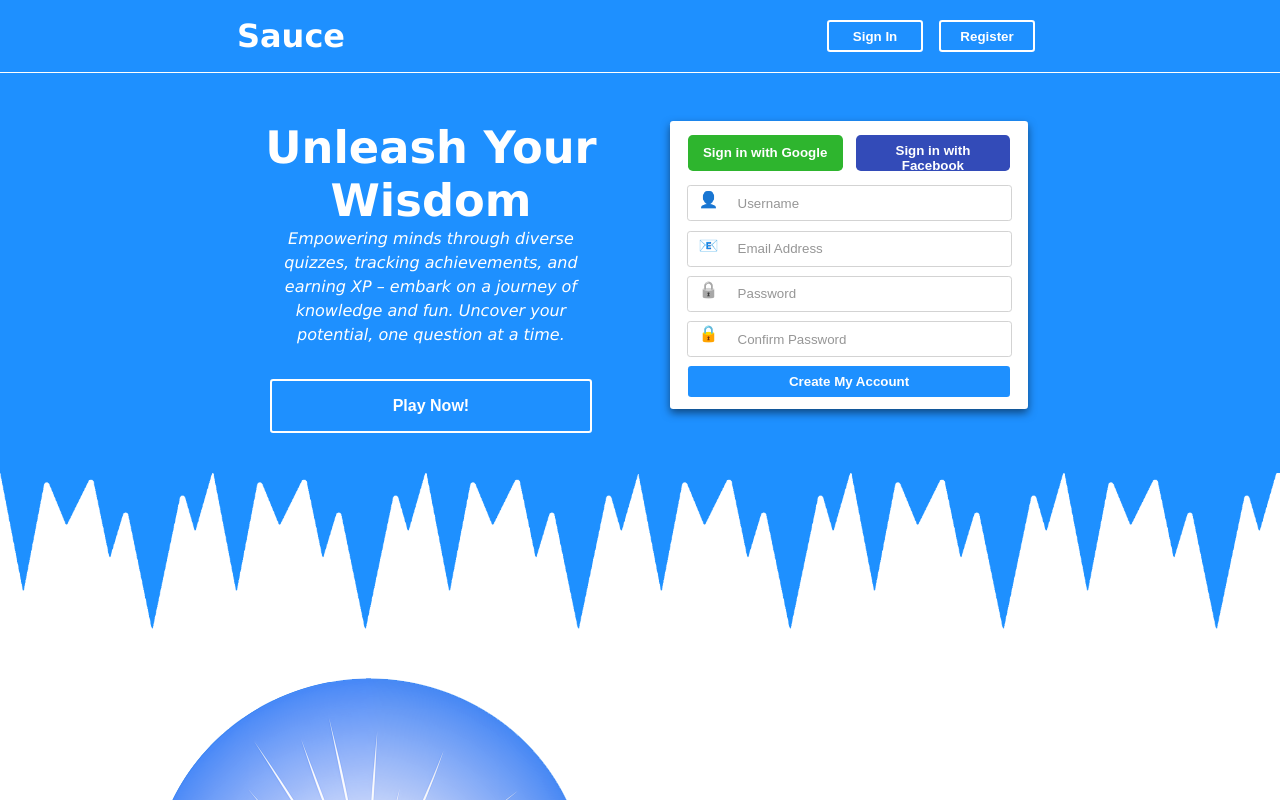
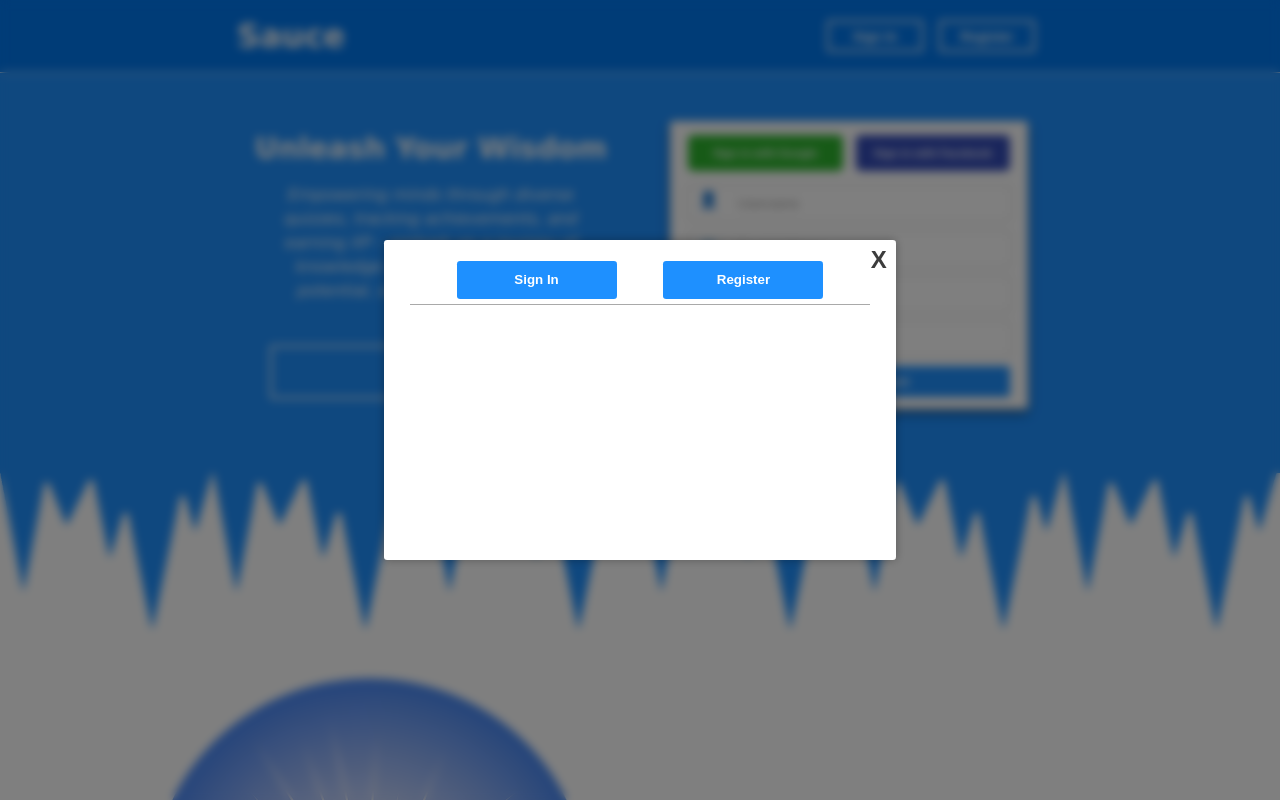
Before and after one commit to GJMattia/Q-CLIENT, a React (Vite) app: page /sauce in a window 1280 px wide. Both pictures are taken after a click on the button "Sign In". Shown: the top 800 px of the page. Built offline with nearby package versions, Linux system fonts and the light colour scheme.

Commit message:
added media queries for mid size, created log in component for homepage

```diff
--- a/src/components/App/App.jsx
+++ b/src/components/App/App.jsx
@@ -10,9 +10,12 @@ import './App.css';
 import Footer from '../Footer/Footer';
 import Home from '../Home/Home';
 import HomeGraphics from '../HomeGraphics/HomeGraphics';
+import Log from '../Log/Log';
 
 export default function App() {
-  const [user, setUser] = useState(getUser())
+  const [user, setUser] = useState(getUser());
+
+  const [log, setLog] = useState(false);
 
   return (
     <div className='App'>
@@ -26,9 +29,11 @@ export default function App() {
           </Routes>
         </> :
         <>
-          <NavBar1 />
+          <NavBar1 log={log} setLog={setLog} />
+
           <Home setUser={setUser} />
           <HomeGraphics />
+          {log && <Log log={log} setLog={setLog} />}
           {/* <AuthPage setUser={setUser} /> */}
           <Footer />
         </>
--- a/src/components/Home/Home.css
+++ b/src/components/Home/Home.css
@@ -38,7 +38,8 @@
 
 .BoxOne>h1 {
     margin: 0;
-    font-size: 2.8rem;
+    font-size: 2rem;
+    width: 100%;
 }
 
 .BoxOne>p {
@@ -168,11 +169,23 @@
     background-color: rgb(0, 4, 106);
 }
 
+@media (max-width: 1310px) {
+
+    .BoxOne>h1 {
+        margin-top: 0;
+        margin-bottom: .5rem;
+        font-size: 1.8rem;
+    }
+
+    .SignInOptions>button {
+        font-size: .7rem;
+    }
+
+}
 
 @media (max-width: 1000px) {
 
 
-    .Home {}
 
     .SplitBox {
         width: 95%;
--- a/src/components/Home/Home.jsx
+++ b/src/components/Home/Home.jsx
@@ -6,6 +6,8 @@ import BlueSpikes from '../../assets/pictures/BlueSpikes.png';
 
 
 export default function Home({ setUser }) {
+
+
 
     const [formData, setFormData] = useState({
         name: '',
@@ -50,8 +52,8 @@ export default function Home({ setUser }) {
                 </div>
                 <div className='BoxTwo'>
                     <div className='SignInOptions'>
-                        <button>Sign in with Google</button>
-                        <button>Sign in with Facebook</button>
+                        <button >Sign in with Google</button>
+                        <button >Sign in with Facebook</button>
                     </div>
                     <form className='SignUpForm' autoComplete="off" onSubmit={handleSubmit}>
                         <label className='UserIcon'>👤</label>
--- /dev/null
+++ b/src/components/Log/Log.css
@@ -0,0 +1,67 @@
+.LogBackground {
+    display: flex;
+    flex-direction: column;
+    justify-content: center;
+    align-items: center;
+    width: 100%;
+    height: 100%;
+    position: absolute;
+    backdrop-filter: blur(5px);
+    background-color: rgba(0, 0, 0, 0.5);
+}
+
+.LogBox {
+    display: flex;
+    flex-direction: column;
+    justify-content: flex-start;
+    align-items: center;
+    width: 40%;
+    height: 20rem;
+    background-color: white;
+    border-radius: .2rem;
+    box-shadow: 0 0 10px rgba(0, 0, 0, 0.3);
+    position: relative;
+}
+
+.X {
+    position: absolute;
+    right: .2rem;
+    top: .3rem;
+    color: rgb(60, 60, 60);
+    font-size: 1.5rem;
+    font-weight: 900;
+    background: transparent;
+    border: none;
+    cursor: pointer;
+}
+
+.X:hover {
+    color: darkblue;
+}
+
+.LogButtons {
+    display: flex;
+    justify-content: space-evenly;
+    align-items: center;
+    margin: 1rem;
+    height: 3rem;
+    width: 90%;
+    border-bottom: 1px solid darkgray;
+}
+
+.LogButtons>button {
+    font-weight: 900;
+    background-color: dodgerblue;
+    color: white;
+    border: 0;
+    height: 80%;
+    width: 10rem;
+    border-radius: .2rem;
+    cursor: pointer;
+}
+
+.LogButtons>button:hover {
+    color: black;
+    background-color: white;
+    border: 2px solid black;
+}
--- /dev/null
+++ b/src/components/Log/Log.jsx
@@ -0,0 +1,25 @@
+import './Log.css';
+
+export default function Log({ log, setLog }) {
+
+    function toggleLog() {
+        setLog(!log);
+    };
+
+
+    return (
+        <div className='LogBackground'>
+            <div className='LogBox'>
+                <button className='X' onClick={toggleLog}>X</button>
+
+                <div className='LogButtons'>
+                    <button>Sign In</button>
+                    <button>Register</button>
+                </div>
+
+
+
+            </div>
+        </div>
+    )
+}
--- a/src/components/NavBars/NavBar1/NavBar1.css
+++ b/src/components/NavBars/NavBar1/NavBar1.css
@@ -4,7 +4,7 @@
     align-items: center;
     justify-content: space-around;
     width: 100%;
-    background-color: dodgerblue;
+    background-color: rgb(0, 120, 239);
     height: 4.5rem;
     border-bottom: 1px solid white;
 }
--- a/src/components/NavBars/NavBar1/NavBar1.jsx
+++ b/src/components/NavBars/NavBar1/NavBar1.jsx
@@ -1,16 +1,21 @@
 import './NavBar1.css';
 
-export default function NavBar1() {
+export default function NavBar1({ log, setLog }) {
+
+    function toggleLog() {
+        setLog(!log);
+
+    };
     return (
         <div className='NavBar1'>
 
             <h1 className='WebsiteTitle'>Sauce</h1>
 
             <div className='Btn-Log-Container'>
-                <button className='Log-Btn'>
+                <button className='Log-Btn' onClick={toggleLog}>
                     Sign In
                 </button>
-                <button className='Log-Btn'>
+                <button className='Log-Btn' onClick={toggleLog}>
                     Register
                 </button>
             </div>
```
